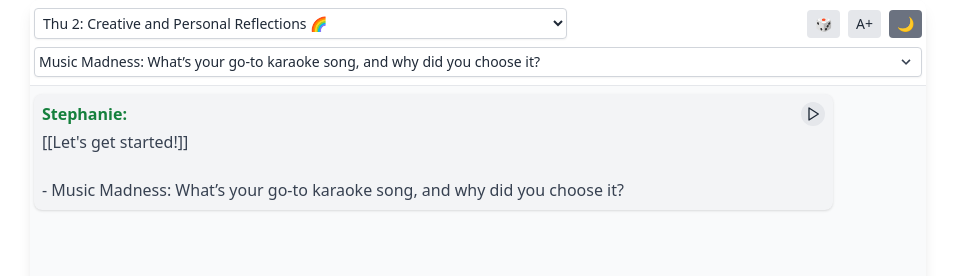
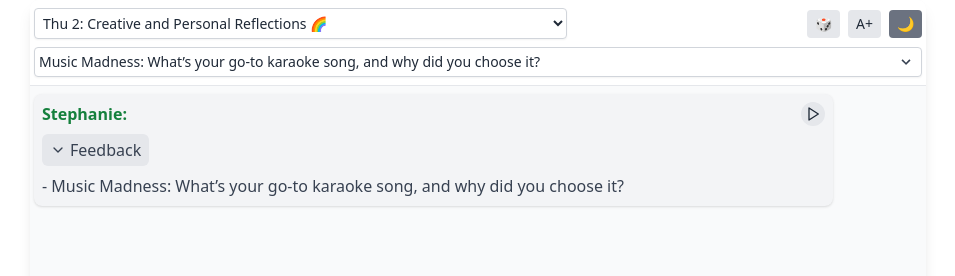
Before and after one commit to dom7kim/xoul-chat, a Next.js app: page / in a window 1280 px wide. Both pictures are taken after a click on the button "Select random topic". Shown: the part 44-320 px from the top of the page, without its empty margins (162-1117 px from the left). Built offline with nearby package versions, Linux system fonts and the light colour scheme.

Commit message:
feedback button

```diff
--- a/src/app/components/ChatMessages.js
+++ b/src/app/components/ChatMessages.js
@@ -1,10 +1,10 @@
-'use client';
-
-import { useEffect, useRef } from 'react';
+import { useEffect, useRef, useState } from 'react';
 import PlayButton from './PlayButton';
+import { ChevronUp, ChevronDown } from 'lucide-react';
 
 export default function ChatMessages({ messages, darkMode, largeFont, isTyping }) {
   const messagesEndRef = useRef(null);
+  const [expandedFeedback, setExpandedFeedback] = useState({});
 
   const scrollToBottom = () => {
     messagesEndRef.current?.scrollIntoView({ behavior: "smooth" });
@@ -14,20 +14,29 @@ export default function ChatMessages({ messages, darkMode, largeFont, isTyping }
     scrollToBottom();
   }, [messages, isTyping]);
 
+  useEffect(() => {
+    setExpandedFeedback({});
+  }, [messages]);
+
+  const toggleFeedback = (index) => {
+    setExpandedFeedback(prev => ({
+      ...prev,
+      [index]: !prev[index]
+    }));
+  };
+
+  const renderMessage = (message, index) => {
+    const feedbackMatch = message.content.match(/\[\[(.*?)\]\]/s);
+    const feedback = feedbackMatch ? feedbackMatch[1].trim() : null;
+    const content = message.content.replace(/\[\[.*?\]\]/s, '').trim();
+
     return (
-    <div className={`space-y-2 overflow-y-auto max-h-full px-1 py-2 ${largeFont ? 'text-lg' : 'text-base'}`}>
-      {messages.length === 0 ? (
-        <p className={`text-center ${darkMode ? 'text-gray-400' : 'text-gray-500'}`}>
-          No messages yet. Start a conversation!
-        </p>
-      ) : (
-        messages.map((message, index) => (
       <div key={index} className={`p-2 rounded-lg ${
         message.role === 'user'
           ? darkMode ? 'bg-blue-900 ml-auto' : 'bg-blue-100 ml-auto'
           : darkMode ? 'bg-gray-700' : 'bg-gray-100'
       } max-w-[90%] shadow`}>
-            <div className="flex justify-between items-start">
+        <div className="flex justify-between items-start mb-2">
           <p className={`font-bold ${
             message.role === 'user'
               ? darkMode ? 'text-blue-300' : 'text-blue-700'
@@ -36,16 +45,56 @@ export default function ChatMessages({ messages, darkMode, largeFont, isTyping }
             {message.role === 'user' ? 'You' : 'Stephanie'}:
           </p>
           {message.role === 'assistant' && (
-                <PlayButton text={message.content} darkMode={darkMode} />
+            <PlayButton text={content} darkMode={darkMode} />
           )}
         </div>
-            <p className={`mt-1 ${
+        {feedback && (
+          <div className="mb-2">
+            <button
+              onClick={() => toggleFeedback(index)}
+              className={`flex items-center px-2 py-1 rounded-md transition-colors ${
+                expandedFeedback[index]
+                  ? (darkMode ? 'bg-blue-600 text-white' : 'bg-blue-200 text-blue-800')
+                  : (darkMode ? 'bg-gray-600 text-white hover:bg-gray-500' : 'bg-gray-200 text-gray-700 hover:bg-gray-300')
+              }`}
+            >
+              {expandedFeedback[index]
+                ? <ChevronUp size={16} className="mr-1" />
+                : <ChevronDown size={16} className="mr-1" />
+              }
+              Feedback
+            </button>
+            {expandedFeedback[index] && (
+              <>
+                <p className={`mt-2 ${
+                  darkMode ? 'text-gray-300' : 'text-gray-700'
+                }`}>
+                  {feedback}
+                </p>
+                <hr className={`my-2 ${
+                  darkMode ? 'border-gray-600' : 'border-gray-300'
+                }`} />
+              </>
+            )}
+          </div>
+        )}
+        <p className={`${
           darkMode ? 'text-gray-300' : 'text-gray-700'
         } whitespace-pre-wrap`}>
-              {message.content}
+          {content}
         </p>
       </div>
-        ))
+    );
+  };
+
+  return (
+    <div className={`space-y-2 overflow-y-auto max-h-full px-1 py-2 ${largeFont ? 'text-lg' : 'text-base'}`}>
+      {messages.length === 0 ? (
+        <p className={`text-center ${darkMode ? 'text-gray-400' : 'text-gray-500'}`}>
+          No messages yet. Start a conversation!
+        </p>
+      ) : (
+        messages.map(renderMessage)
       )}
       {isTyping && (
         <div className={`p-2 rounded-lg ${
```
Lines whose indentation alone changed are shown as unchanged.
